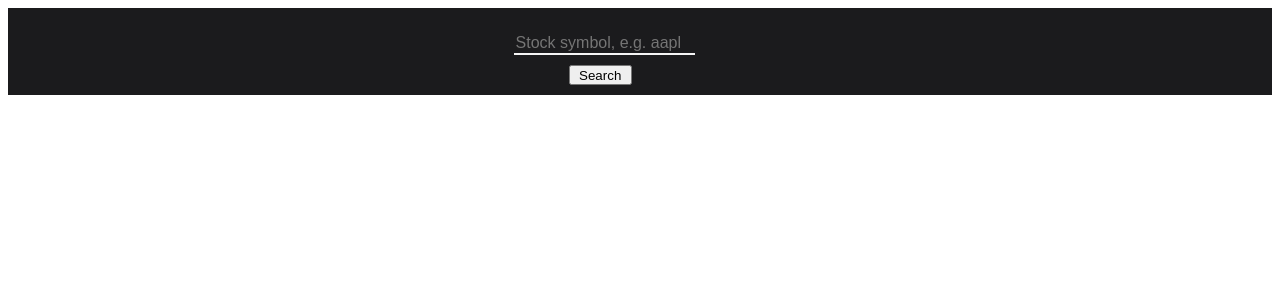
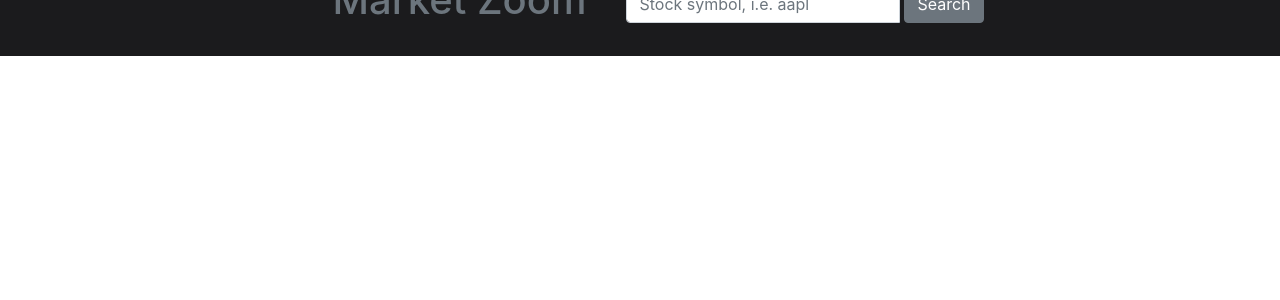
Before and after one commit to jim-r-martin/MarketZoom, a React app: page / in a window 1280 px wide. Shown: the top 300 px of the page. Built offline with nearby package versions, Linux system fonts and the light colour scheme; the HTML template or start-up script is replaced by a standard one.

Commit message:
Updated for bootstrap styling.

```diff
--- a/client/src/components/App.jsx
+++ b/client/src/components/App.jsx
@@ -1,5 +1,6 @@
 import React from 'react';
 import Graph from './Graph';
+import Header from './Header';
 import SearchBar from './SearchBar';
 import timeCheck from './timeCheck';
 import closedStyles from '../styles/marketClose/App.css';
@@ -98,7 +99,7 @@ class App extends React.Component {
     if (data.length) {
       return (
         <div className={styles.mainWrapper}>
-          <SearchBar
+          <Header
             handleSearchValChange={handleSearchValChange}
             handleSearchSubmit={handleSearchSubmit}
             symbol={symbol}
@@ -117,7 +118,7 @@ class App extends React.Component {
     }
     return (
       <div className={styles.mainWrapper}>
-        <SearchBar
+        <Header
           handleSearchValChange={handleSearchValChange}
           handleSearchSubmit={handleSearchSubmit}
           symbol={symbol}
--- /dev/null
+++ b/client/src/components/Header.jsx
@@ -0,0 +1,21 @@
+import React from 'react';
+import SearchBar from './SearchBar';
+import styles from '../styles/Header.css';
+
+const Header = (props) => {
+  const { handleSearchValChange, handleSearchSubmit, symbol } = props;
+
+  return (
+    <div className={styles.root}>
+      <a href="https://www.vectorstock.com/royalty-free-vector/stylish-sticker-on-paper-graph-and-magnifier-vector-7912658" target="_blank"></a>
+      <h1>Market Zoom</h1>
+      <SearchBar
+        handleSearchValChange={handleSearchValChange}
+        handleSearchSubmit={handleSearchSubmit}
+        symbol={symbol}
+      />
+    </div>
+  )
+};
+
+export default Header;
--- a/client/src/components/SearchBar.jsx
+++ b/client/src/components/SearchBar.jsx
@@ -1,13 +1,16 @@
 import React from 'react';
+import { InputGroup, Input, Button } from 'reactstrap';
 import styles from '../styles/SearchBar.css';
 
 const SearchBar = (props) => {
   const { handleSearchValChange, handleSearchSubmit, symbol } = props;
   return (
-    <div className={styles.root}>
+    <div>
       <form className={styles.symbolForm} onSubmit={handleSearchSubmit} >
-        <input id={styles.symbolInput} type="text" placeholder="Stock symbol, e.g. aapl" value={symbol} onChange={handleSearchValChange}></input>
-        <button type="submit">Search</button>
+        <InputGroup>
+          <Input placeholder="Stock symbol, i.e. aapl" value={symbol} onChange={handleSearchValChange} />
+          <Button color="secondary" size="large" type="submit" className={styles.inputFormStyling} >Search</Button>
+        </InputGroup>
       </form>
     </div>
   )
--- a/client/src/index.jsx
+++ b/client/src/index.jsx
@@ -1,5 +1,6 @@
 import React from 'react';
 import ReactDOM from 'react-dom';
 import App from './components/App';
+import 'bootstrap/dist/css/bootstrap.min.css';
 
 ReactDOM.render(<App />, document.getElementById('stockValueChart'));
--- /dev/null
+++ b/client/src/styles/Header.css
@@ -0,0 +1,12 @@
+.root {
+  grid-column: 1 / span 5;
+  display: flex;
+  justify-content: center;
+  align-items: center;
+}
+
+h1 {
+  color: #6c757d;
+  margin: 0 1em;
+  align-content: left;
+}
--- a/client/src/styles/SearchBar.css
+++ b/client/src/styles/SearchBar.css
@@ -1,24 +1,3 @@
-.root {
-  grid-column: 3 / span 1;
-
+.inputFormStyling {
+  margin: 0 0.25em;
 }
-
-.symbolForm {
-  margin-top: 10%;
-}
-
-#symbolInput {
-  border: 0;
-  border-bottom: 2px solid whitesmoke;
-  background: transparent;
-  color: whitesmoke;
-  font-size: 1em;
-  width: 70%;
-}
-
-button {
-  display: block;
-  width: 25%;
-  height: 20px;
-  margin: 10px 55px;
-}
--- a/client/src/styles/marketClose/App.css
+++ b/client/src/styles/marketClose/App.css
@@ -4,6 +4,6 @@
   background-color: #1B1B1D;
   color: whitesmoke;
   display: grid;
-  grid-template-rows: 15% 65% 25%;
+  grid-template-rows: 15% 65% 20%;
   grid-template-columns: repeat(5, 1fr);
 };
--- a/client/src/styles/marketOpen/App.css
+++ b/client/src/styles/marketOpen/App.css
@@ -4,6 +4,6 @@
   background-color: white;
   color: #1B1B1D;
   display: grid;
-  grid-template-rows: 15% 65% 25%;
+  grid-template-rows: 20% 65% 15%;
   grid-template-columns: repeat(5, 1fr);
 };
--- a/webpack.common.js
+++ b/webpack.common.js
@@ -17,10 +17,6 @@ module.exports = {
       },
       {
         test: /\.css$/,
-        loader: 'style-loader',
-      },
-      {
-        test: /\.css$/,
         loader: 'css-loader',
         query: {
           modules: true,
```
Also changed, not shown: package.json (+10 -3 lines), 2 other files (tests, documents, lock files or other folders).
